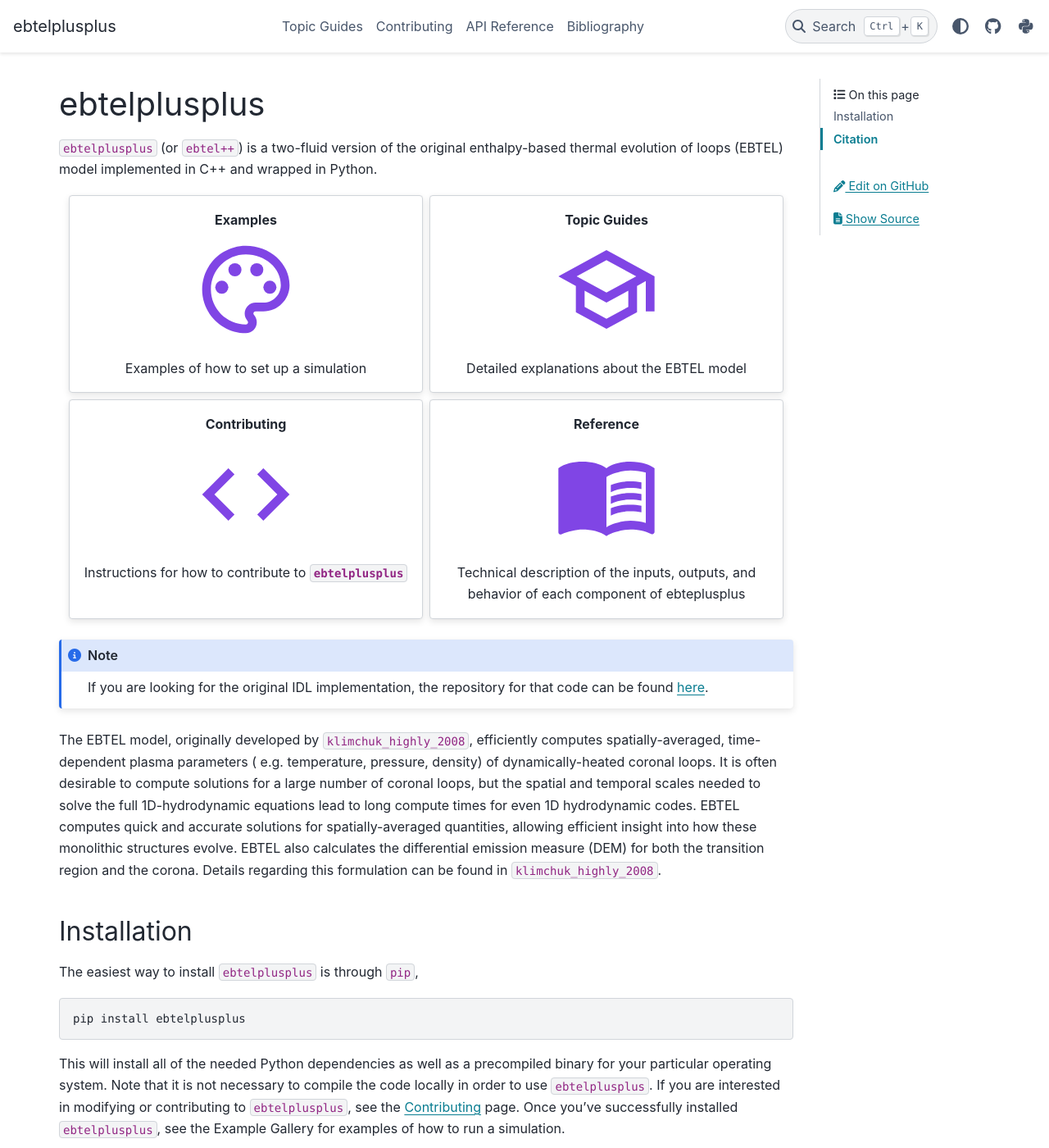
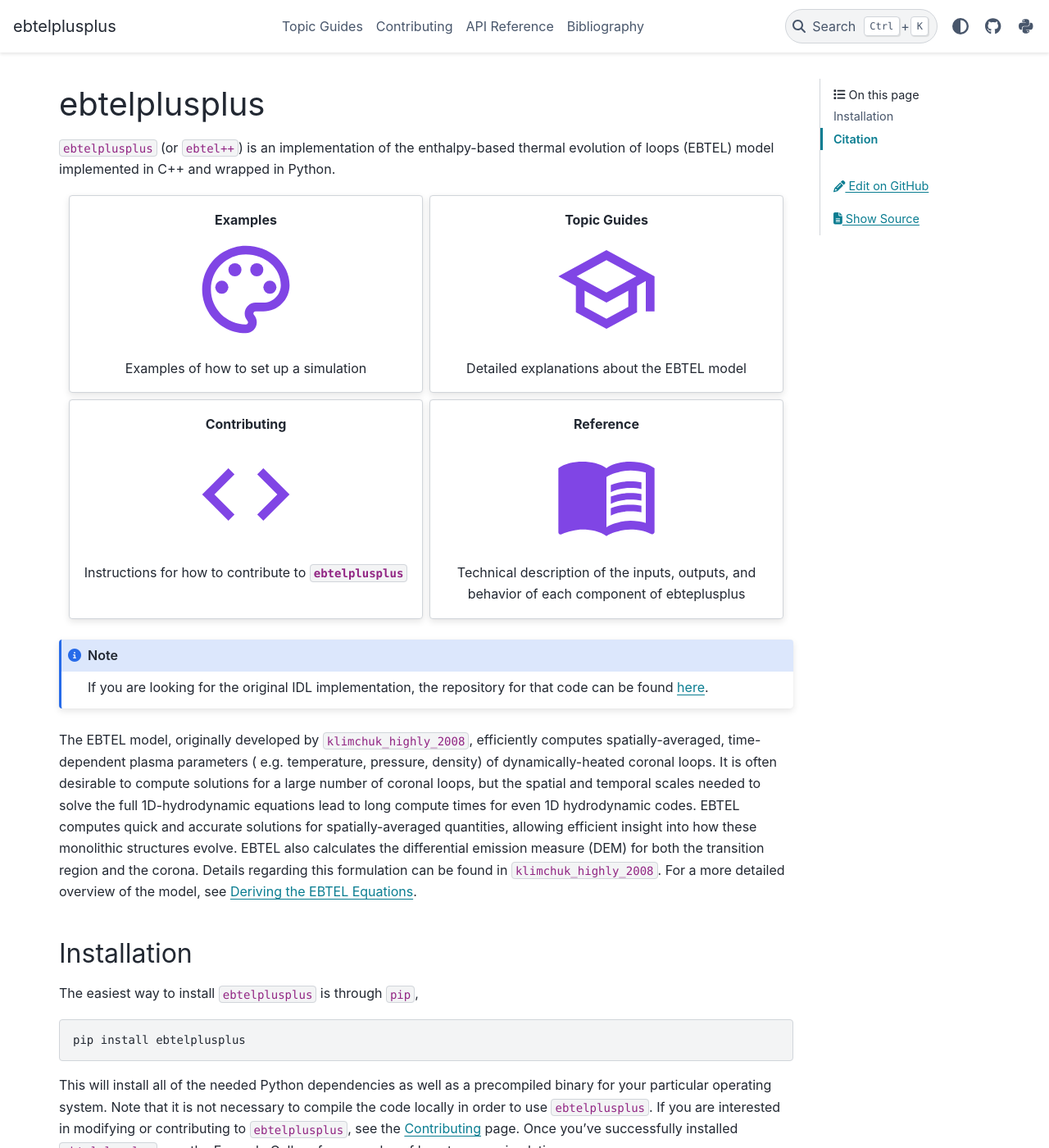
Before and after one commit to rice-solar-physics/ebtelplusplus, a Sphinx documentation site: the page built from docs/index.rst, in a window 1280 px wide and 1400 px high. Shown: the whole window at 82% size. Built offline with Sphinx 7.4.7 and the PyData theme 0.15.4, drawn with Linux system fonts in a browser that asks for light colours; pages that are not in the unit, such as notebooks, are missing from menus; the version number could not be read and is left out; cross-references to code outside the pages are shown as plain code.

Commit message:
add reference to derivation page

```diff
--- a/docs/index.rst
+++ b/docs/index.rst
@@ -11,7 +11,7 @@ ebtelplusplus
    reference
    bibliography
 
-``ebtelplusplus`` (or ``ebtel++``) is a two-fluid version of the original enthalpy-based thermal evolution of loops (EBTEL) model implemented in C++ and wrapped in Python.
+``ebtelplusplus`` (or ``ebtel++``) is an implementation of the enthalpy-based thermal evolution of loops (EBTEL) model implemented in C++ and wrapped in Python.
 
 .. grid:: 1 2 2 2
     :gutter: 2
@@ -61,6 +61,7 @@ It is often desirable to compute solutions for a large number of coronal loops,
 EBTEL computes quick and accurate solutions for spatially-averaged quantities, allowing efficient insight into how these monolithic structures evolve.
 EBTEL also calculates the differential emission measure (DEM) for both the transition region and the corona.
 Details regarding this formulation can be found in :cite:t:`klimchuk_highly_2008`.
+For a more detailed overview of the model, see :ref:`ebtelplusplus-topic-guide-derivation`.
 
 Installation
 ------------
```
